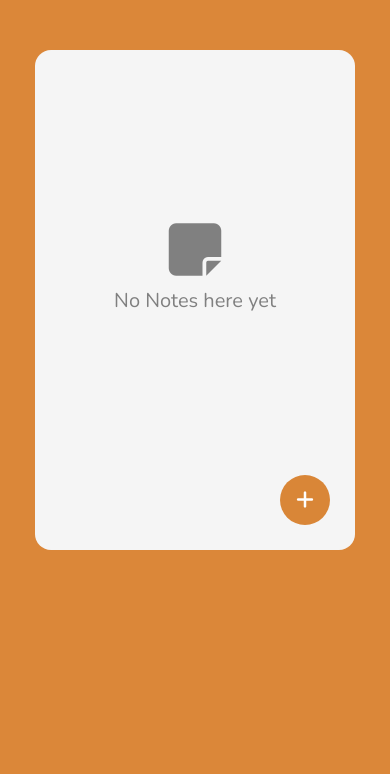
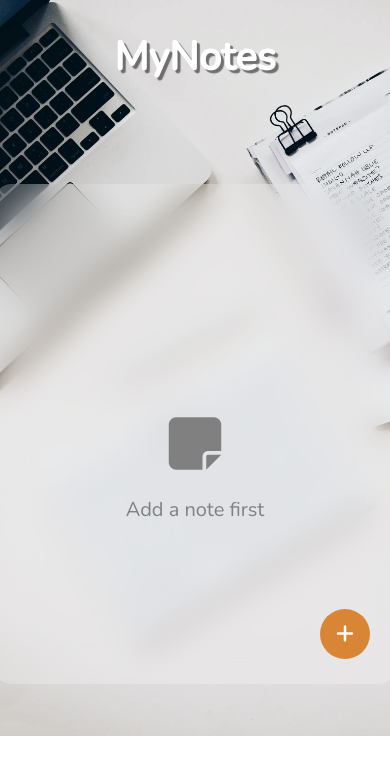
Before and after one commit to lucas-tabosa-sb/notesApp, a plain HTML site: page index.html in a window 390 px wide. Drawn offline with nearby package versions, Linux system fonts and the light colour scheme.

Commit message:
updates stylying

```diff
--- a/index.html
+++ b/index.html
@@ -5,10 +5,10 @@
     <meta http-equiv="X-UA-Compatible" content="IE=edge">
     <meta name="viewport" content="width=device-width, initial-scale=1.0">
     <link rel="stylesheet" href="style.css">
-    <title>TaskApp</title>
+    <title>MyNotesApp</title>
 </head>
 <body>
-
+    <h1>MyNotes</h1>
     <div class="container">
         <div class="edit-note">
             <i class="fa-solid fa-arrow-left"></i>
--- a/script.js
+++ b/script.js
@@ -67,7 +67,7 @@ function showNotes() {
     noteAdd ||
     `
  <span><i class="fa-solid fa-note-sticky"></i></span>
- <span class="no-notes-message">No Notes here yet</span>`;
+ <span class="no-notes-message">Add a note first</span>`;
 }
 
 showNotes();
--- a/style.css
+++ b/style.css
@@ -12,24 +12,52 @@ html {
 }
 
 body {
-    background: #d6751adc;
     font-family: 'Nunito', sans-serif;
+    background-image: url('/img/notesApp2MD.webp');
+    background-size: 100%;
+    background-repeat: no-repeat;
+}
+
+h1 {
+    text-align: center;
+    margin-top: 5rem;
+    font-size: 5rem;
+    color: #fff;
+    text-shadow: .3rem .3rem .1rem rgba(0, 0, 0, 0.5);
 }
 
 .container {
-    height: 50rem;
-    width: 32rem;
-    background: #f5f5f5;
+    height: 65rem;
+    width: 52rem;
+    background: #ffffff3b;
     position: relative;
-    top: 30rem;
+    top: 40rem;
     left: 50%;
     transform: translate(-50%, -50%);
     border-radius: 1.6rem;
     overflow: hidden;
+    backdrop-filter: blur(1.5rem);
+}
+
+::-webkit-scrollbar {
+    width: 1rem;
+}
+
+::-webkit-scrollbar-track {
+    background: #888;
+    height: .1rem;
+}
+
+::-webkit-scrollbar-thumb {
+    background: #d6751adc;
+}
+
+::-webkit-scrollbar-thumb:hover {
+    background: #8a4607dc;
 }
 
 .note-box {
-    height: 50rem;
+    height: 65rem;
     width: 100%;
     position: absolute;
     overflow-y: scroll;
@@ -107,7 +135,7 @@ hr {
 }
 
 .edit-note {
-    height: 50rem;
+    height: 65rem;
     width: 100%;
     background: #ffffff;
     position: absolute;
@@ -130,7 +158,7 @@ i.fa-arrow-left {
     align-items: center;
 }
 
-.fa-arrow-left > p {
+.fa-arrow-left>p {
     margin-left: 1rem;
     font-size: 1.4rem;
 }
@@ -191,14 +219,14 @@ textarea {
     transform: scale(1);
 }
 
-.menu span:nth-child(1){
+.menu span:nth-child(1) {
     position: relative;
     top: .5rem;
     left: .5rem;
     cursor: pointer;
 }
 
-.menu span:nth-child(2){
+.menu span:nth-child(2) {
     position: absolute;
     top: 2.8rem;
     left: .5rem;
@@ -234,3 +262,47 @@ button.add-note-btn:hover {
     transition: all .3s;
     background: #28e628ab;
 }
+
+@media (max-width: 430px){
+    body {
+        background-size: 125%;
+    }
+
+    h1 {
+        font-size: 4rem;
+        margin-top: 3rem;
+    }
+
+    .container {
+        top: 35rem;
+        width: 40rem;
+        height: 50rem;
+    }
+
+    .edit-note {
+        height: 50rem;
+    }
+
+
+}
+
+@media (max-width: 360px){
+    body {
+        background-size: 135% !important;
+    }
+
+    h1 {
+        font-size: 4rem;
+        margin-top: 2rem;
+    }
+
+    .container {
+        width: 34rem;
+        top: 30rem;
+        height: 50rem;
+    }
+
+    .edit-note {
+        height: 50rem;
+    }
+}
```
Also changed, not shown: img/notesApp2MD.webp (added).
